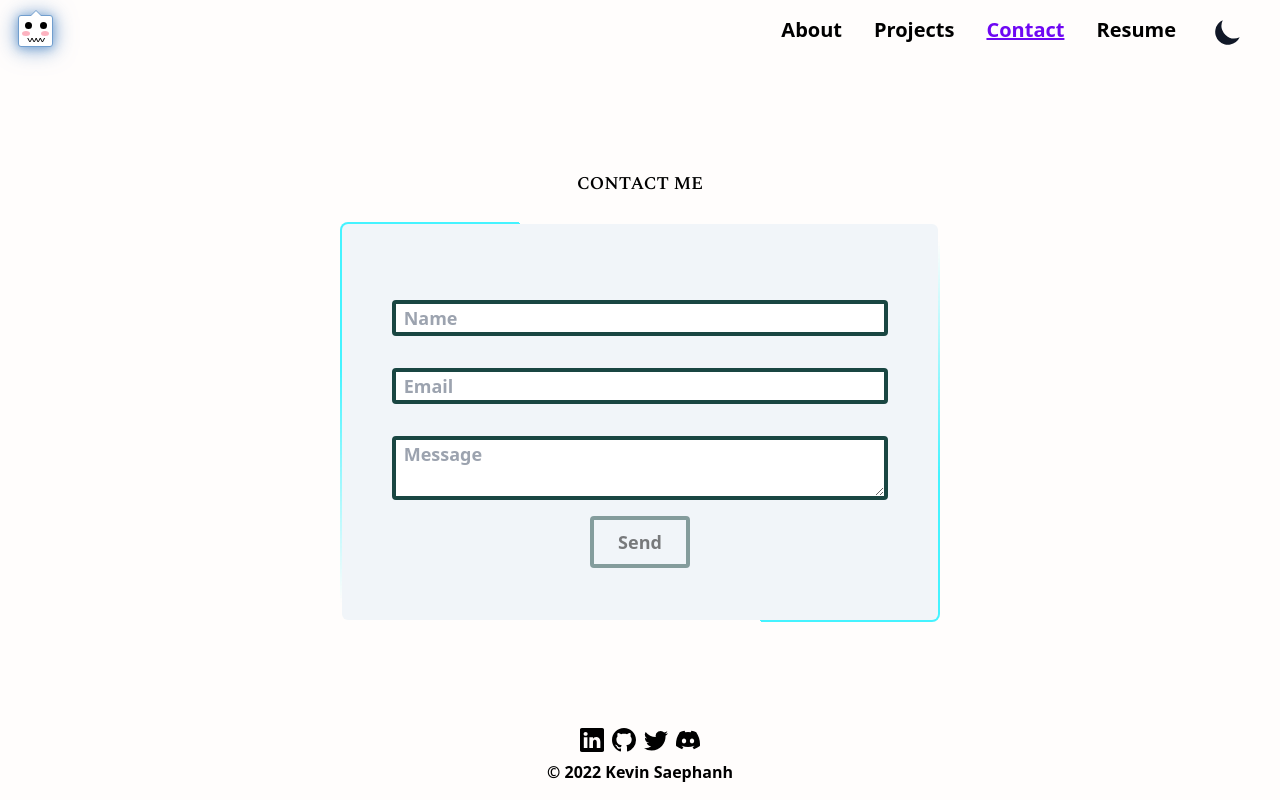
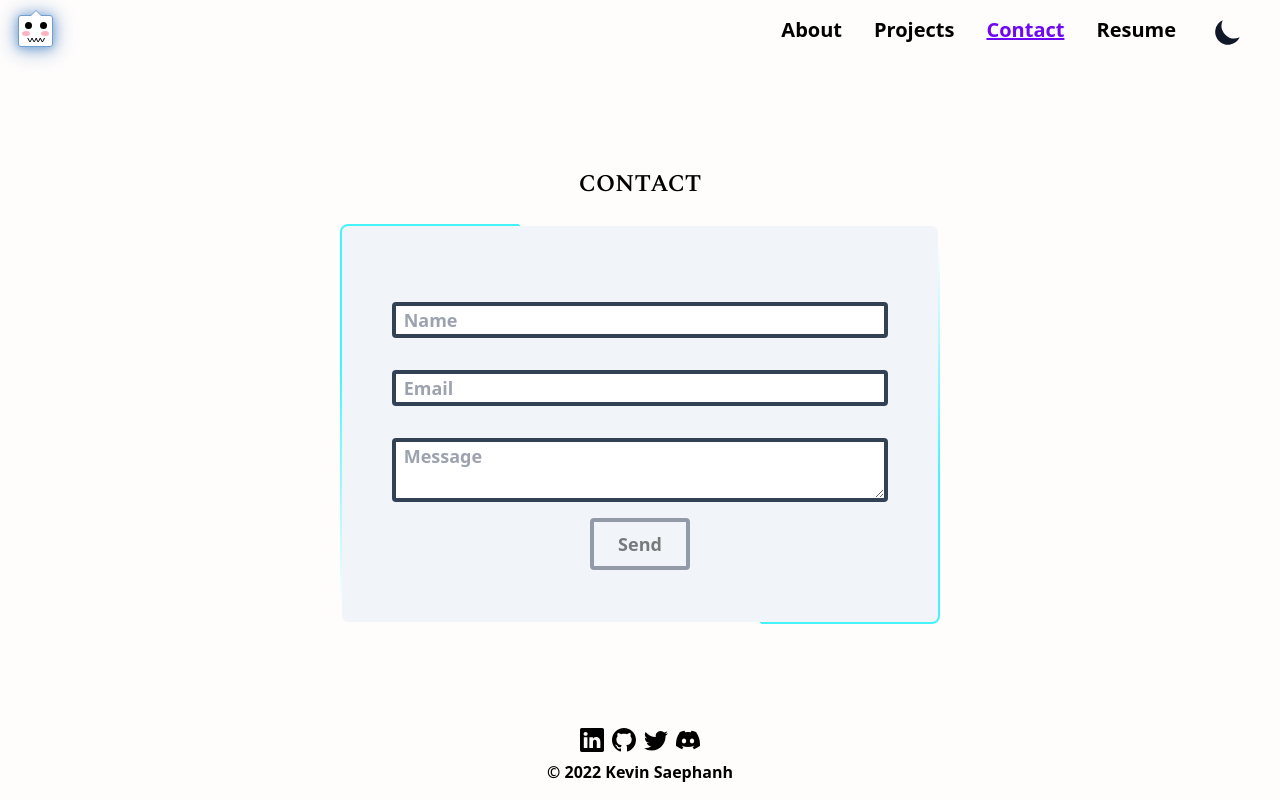
Before and after one commit to KevinSaephanh/portfolio, a Next.js app: page /contact in a window 1280 px wide. Built offline with nearby package versions, Linux system fonts and the light colour scheme.

Commit message:
Update contact form

```diff
--- a/src/components/common/ProgressBar/ProgressBar.tsx
+++ b/src/components/common/ProgressBar/ProgressBar.tsx
@@ -15,7 +15,7 @@ export const ProgressBar: React.FC<ProgressBarProps> = ({ maxPercent, color, tog
   }, [progress]);
 
   return (
-    <div className='w-4/5 max-w-2xl mb-2 bg-gray-200 rounded-full h-6 dark:bg-gray-700 border-2 border-black dark:border-white'>
+    <div className='w-4/5 max-w-2xl mb-2 bg-gray-200 rounded-full h-6 dark:bg-gray-700 border-2 border-black dark:border-white shadow-lg shadow-slate-900 dark:shadow-zinc-200'>
       <div
         className={'h-full rounded-full'}
         style={{ width: `${progress}%`, backgroundColor: color }}
--- a/src/pages/contact.tsx
+++ b/src/pages/contact.tsx
@@ -50,7 +50,7 @@ const Contact: NextPage = () => {
 
   return (
     <>
-      <h2 className={`${spectral.className} text-center text-lg mb-6`}>CONTACT ME</h2>
+      <h2 className={`${spectral.className} text-center text-2xl mb-6`}>CONTACT</h2>
       <div className='box relative rounded-lg overflow-hidden mx-auto'>
         <form
           className='contact-form flex flex-col items-center justify-center rounded-md inset-0.5 absolute z-10'
--- a/src/styles/globals.scss
+++ b/src/styles/globals.scss
@@ -17,8 +17,7 @@
 
   input,
   textarea {
-    @apply my-4 pl-2 text-black dark:text-white font-semibold text-lg rounded block w-11/12 md:w-5/6 dark:placeholder-gray-400 border-4 focus:ring-teal-200 focus:border-teal-200;
-    border-color: #194642;
+    @apply my-4 pl-2 text-black dark:text-white font-semibold text-lg rounded block w-11/12 md:w-5/6 dark:placeholder-gray-400 border-4 focus:ring-teal-200 focus:border-teal-200 border-slate-700 dark:border-teal-700;
   }
 
   .themed-text {
@@ -65,7 +64,7 @@
   }
 
   button {
-    border-color: #194642;
+    @apply border-slate-700 dark:border-teal-700;
 
     &:hover:enabled {
       @apply highlight;
```
